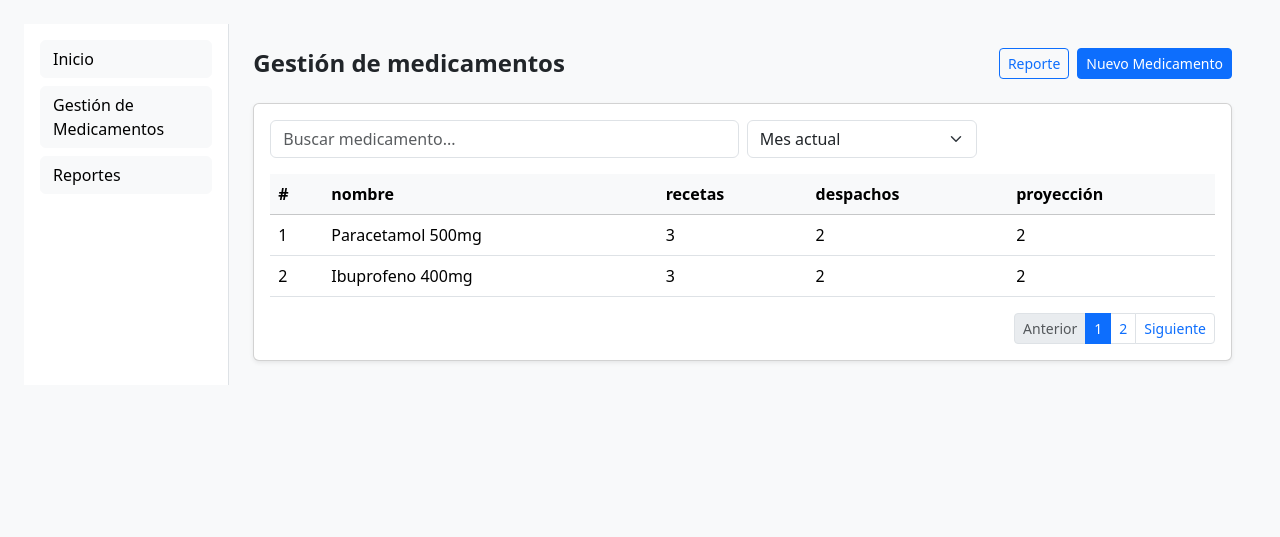
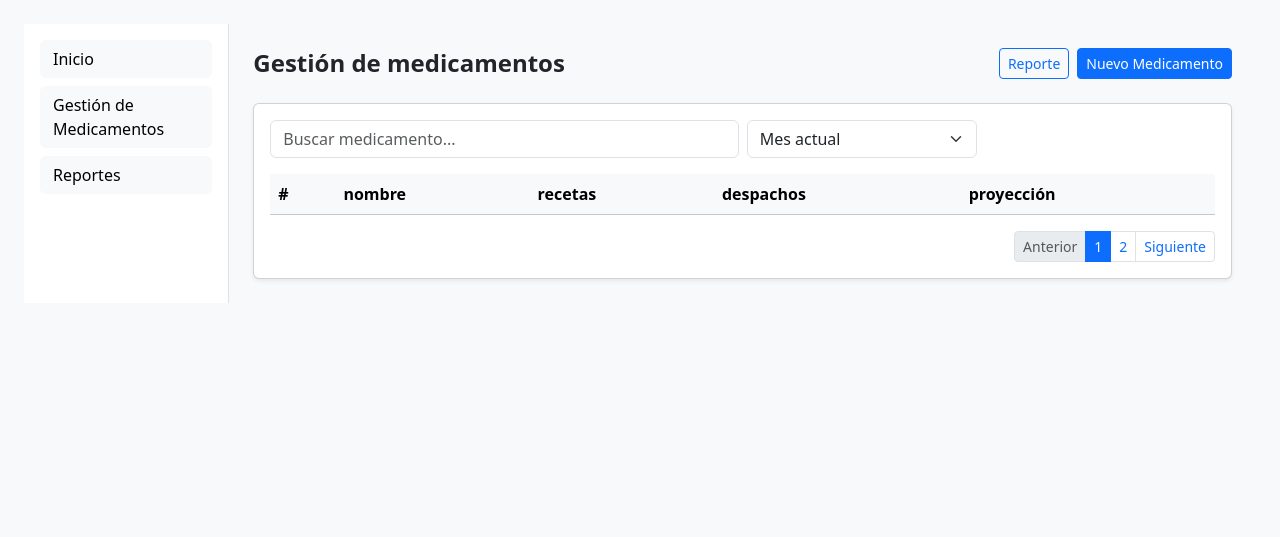
Before and after one commit to Lorena-V/Proyecto-titulo-TI, a Flask app: template app/templates/medicamentos.html in a window 1280 px wide. Shown: the part 57-594 px from the top of the page. Run offline with Flask 3, Linux system fonts and the light colour scheme; the template is opened without the code that fills it, so the values that code supplies are empty; some libraries are stand-ins or nearby versions.

Commit message:
Agrega mensaje de "Sin resultados" en la tabla de medicamentos y ajusta encabezado de despachos en la tabla de pacientes.

```diff
--- a/app/static/js/app.js
+++ b/app/static/js/app.js
@@ -37,6 +37,14 @@ document.addEventListener("DOMContentLoaded", () => {
       `;
       tbody.appendChild(tr);
     });
+
+    if (data.length === 0) {
+      tbody.innerHTML = `
+        <tr>
+          <td colspan="5" class="text-center text-muted">Sin resultados</td>
+        </tr>
+      `;
+    }
   }
 
   // Cargar inicial
--- a/app/templates/medicamentos.html
+++ b/app/templates/medicamentos.html
@@ -55,20 +55,7 @@
                     </tr>
                 </thead>
                 <tbody id="tablaMedicamentosBody">
-                    <tr>
-                        <td>1</td>
-                        <td>Paracetamol 500mg</td>
-                        <td>3</td>
-                        <td>2</td>
-                        <td>2</td>
-                    </tr>
-                    <tr>
-                        <td>2</td>
-                        <td>Ibuprofeno 400mg</td>
-                        <td>3</td>
-                        <td>2</td>
-                        <td>2</td>
-                    </tr>
+                    <!-- JS inyecta filas desde la DB -->
                 </tbody>
             </table>
         </div>
--- a/app/templates/pacientes.html
+++ b/app/templates/pacientes.html
@@ -61,7 +61,7 @@
             <th>Vencimiento</th>
             <th>Estado</th>
             <th>Último despacho</th>
-            <th>Despachos</th>
+            <th>Despacho</th>
           </tr>
         </thead>
         <tbody id="tablaPacientesBody">
```
